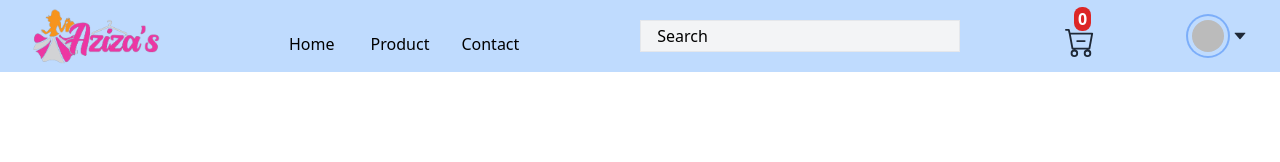
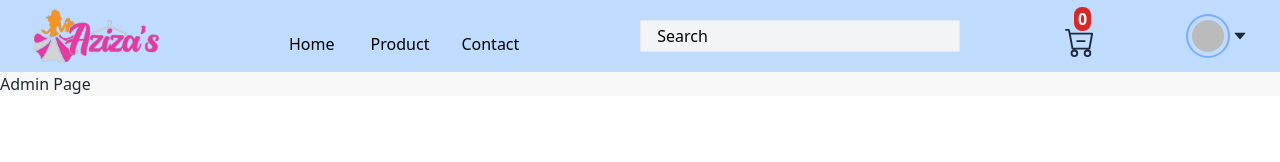
Before and after one commit to Tareq-dev/aziza-fashion, a React (Create React App) app: page /admin-dashboad in a window 1280 px wide. Shown: the top 162 px of the page. Built offline with nearby package versions, Linux system fonts and the light colour scheme; no server answers; sample sign-in values are in the browser's storage.

Commit message:
Admin Page

```diff
--- a/src/App.js
+++ b/src/App.js
@@ -13,6 +13,7 @@ import RequireAuth from './Pages/Login/RequireAuth';
 import ShippingDetailsPreview from './components/ShippingDetailsPreview/ShippingDetailsPreview';
 import ThanksMsg from './components/ThanksMsg/ThanksMsg';
 import MyOrder from './components/MyOrder/MyOrder';
+import Admin from './Pages/Admin/Admin';
 
 
 function App() {
@@ -119,6 +120,10 @@ function App() {
           element={
             <RequireAuth> <ThanksMsg /></RequireAuth>
           } />
+        <Route path='/admin-dashboad'
+          element={
+            <RequireAuth> <Admin /></RequireAuth>
+          } />
         <Route path='/login' element={<CustomLogin />} />
         <Route path='/register' element={<Register />} />
       </Routes>
--- /dev/null
+++ b/src/Pages/Admin/Admin.js
@@ -0,0 +1,11 @@
+import React from 'react'
+
+function Admin() {
+  return (
+    <div>
+      <h1>Admin Page</h1>
+    </div>
+  )
+}
+
+export default Admin
--- a/src/components/Navbar/Navbar.js
+++ b/src/components/Navbar/Navbar.js
@@ -44,6 +44,7 @@ function Navbar({ cart }) {
                     <hr />
                     <li><Link className='my-1 text-sm h-8' to="/myorder">My Order</Link></li>
                     <li><Link className='my-1 text-sm h-8' to="">My Review</Link></li>
+                    <li><Link className='my-1 text-sm h-8' to="/admin-dashboad">Admin</Link></li>
                     <li><button
                         onClick={logOut}
                         className="my-1 text-sm h-8"
```
